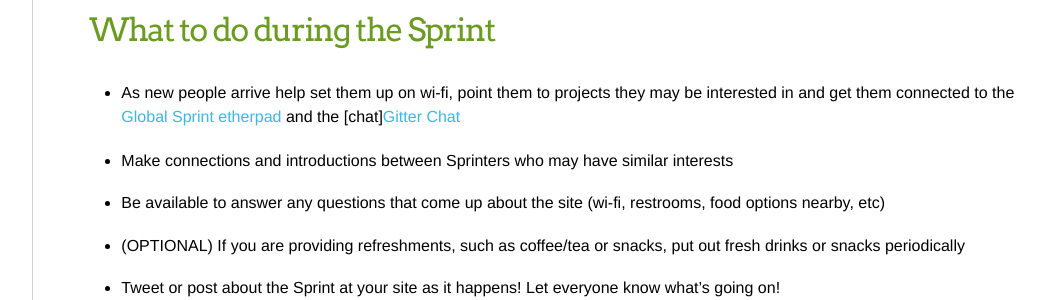
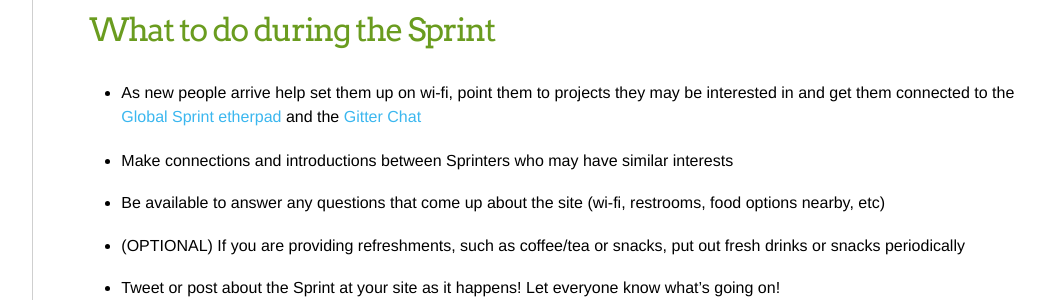
Before and after one commit to mozilla/global-sprint, a Jekyll site: the page built from _articles/site-hosts-guide/checklist.md, in a window 1280 px wide and 900 px high, scrolled down 1968 px. Shown: the part 152-452 px from the top of the window, without its empty margins (180-1242 px from the left). Built offline with Jekyll 4.4.1, drawn with Linux system fonts in a browser that asks for light colours; comment, search, counter and statistics services are not loaded; part of the change alters nothing that is shown.

Commit message:
Update checklist.md

```diff
--- a/_articles/site-hosts-guide/checklist.md
+++ b/_articles/site-hosts-guide/checklist.md
@@ -50,13 +50,13 @@ The space must have ...
 * As they arrive, check-in participants via Ti.to registration site, or on printed out list to transfer to Ti.to later.
 * Greet participants as they arrive, make sure they feel welcome! Show them around
 * Make introductions among all participants
-* Help participants get set up on Wi-Fi, direct them to the [Gitter Chat](https://gitter.im/mozilla/globalsprint)
+* Help participants get set up on Wi-Fi, direct them to the [Gitter Chat](https://gitter.im/mozilla/global-sprint)
 * Be sure to point out your [Participation Guidelines](https://www.mozilla.org/en-US/about/governance/policies/participation/) / [Code of Conduct]() and ask them to review it.
 
 
 ### What to do during the Sprint
 
-* As new people arrive help set them up on wi-fi, point them to projects they may be interested in and get them connected to the [Global Sprint etherpad](https://public.etherpad-mozilla.org/p/2018globalsprint) and the [chat][Gitter Chat](https://gitter.im/mozilla/globalsprint)
+* As new people arrive help set them up on wi-fi, point them to projects they may be interested in and get them connected to the [Global Sprint etherpad](https://public.etherpad-mozilla.org/p/2018globalsprint) and the [Gitter Chat](https://gitter.im/mozilla/global-sprint)
 * Make connections and introductions between Sprinters who may have similar interests
 * Be available to answer any questions that come up about the site (wi-fi, restrooms, food options nearby, etc)
 * (OPTIONAL) If you are providing refreshments, such as coffee/tea or snacks, put out fresh drinks or snacks periodically
```
